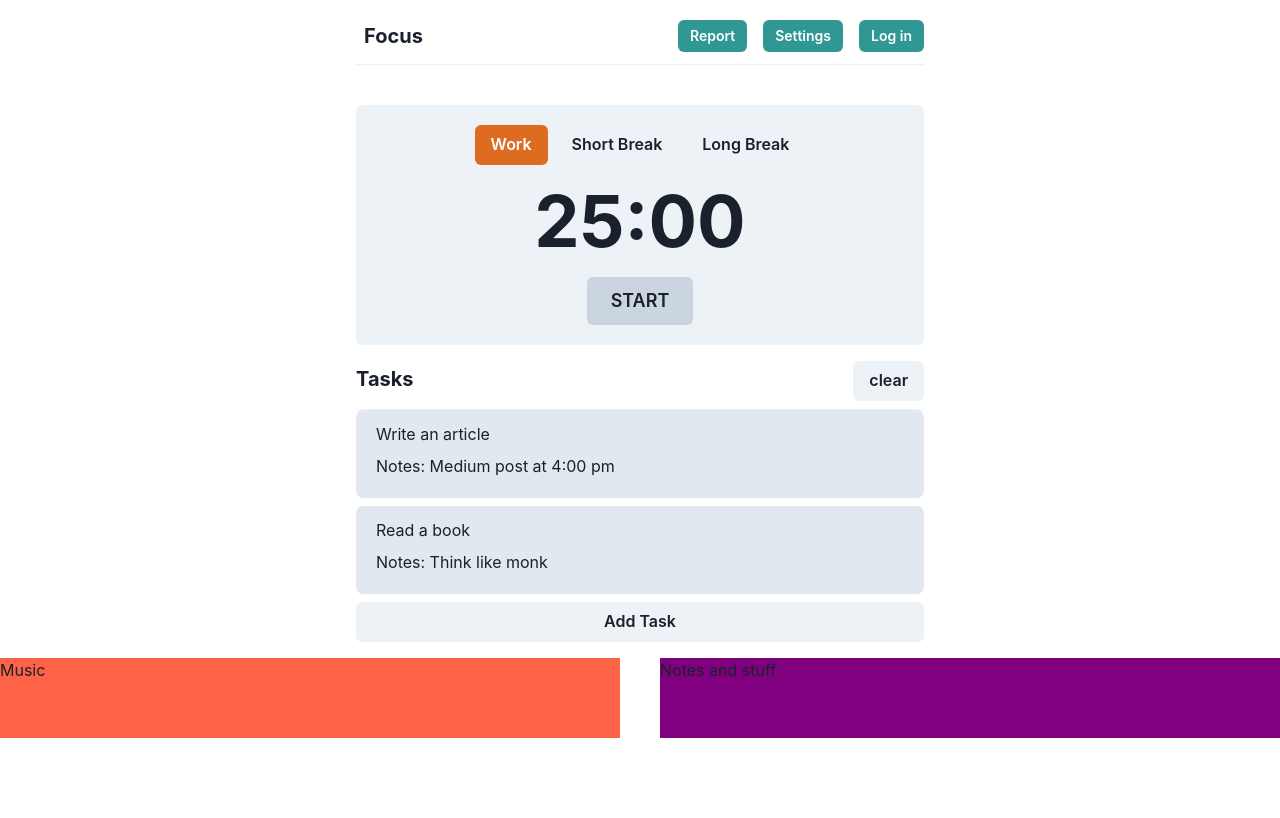
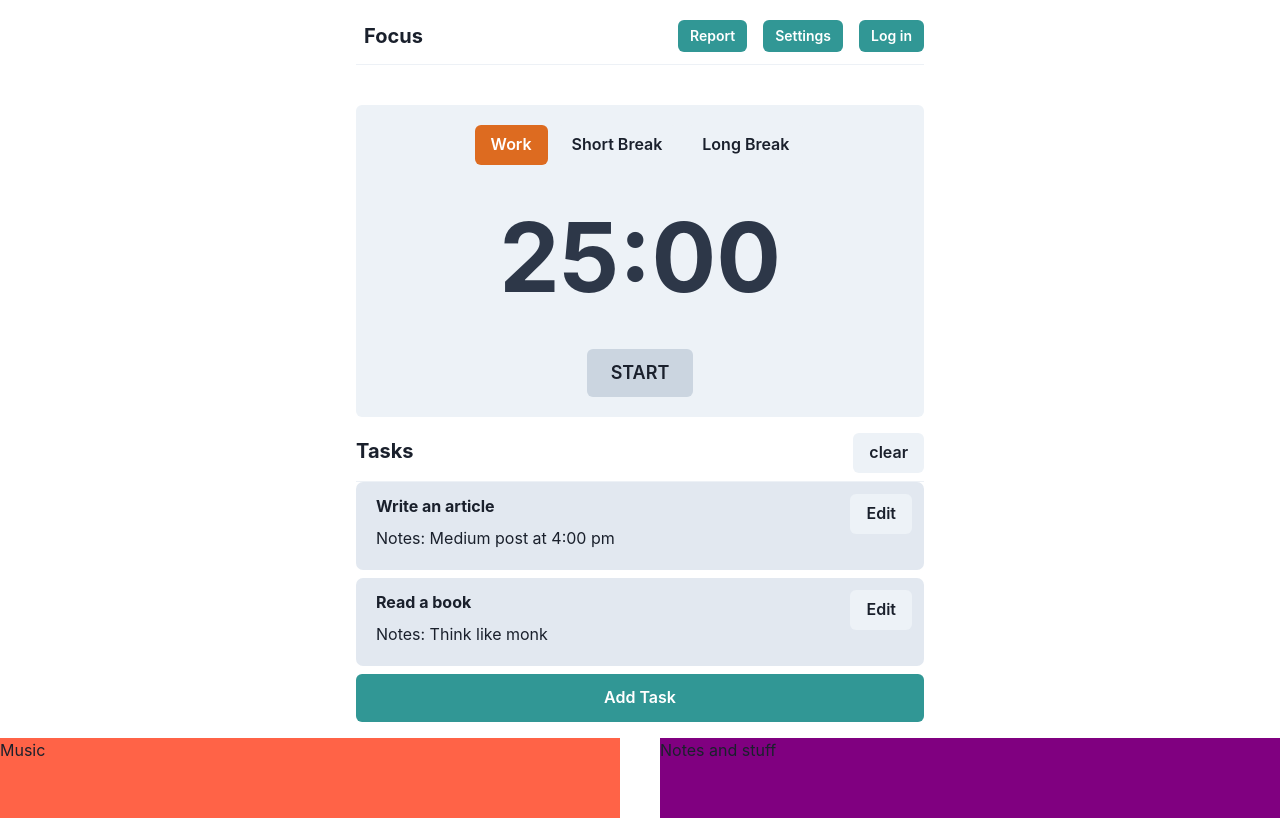
Before and after one commit to neutr0nian/focused, a React (Vite) app: page / in a window 1280 px wide. Built offline with nearby package versions, Linux system fonts and the light colour scheme.

Commit message:
added tasks CRU functionality

```diff
--- /dev/null
+++ b/src/components/AddTask.jsx
@@ -0,0 +1,67 @@
+import {
+  Box,
+  Input,
+  VStack,
+  Textarea,
+  Spacer,
+  Button,
+  Flex,
+  ButtonGroup,
+} from "@chakra-ui/react";
+import React from "react";
+
+const AddTask = ({ editForm, inputs, handleChange, addTask, hideForm }) => {
+  console.log(inputs);
+  return (
+    <Box bg="gray.100" border="1px gray" mb={2} borderRadius={7} p={4}>
+      <VStack align="stretch">
+        <Input
+          placeholder="What are you working on?"
+          bg="white"
+          name="name"
+          value={inputs.name}
+          onChange={handleChange}
+        ></Input>
+        <Textarea
+          placeholder="Add note"
+          name="note"
+          bg="white"
+          value={inputs.note}
+          onChange={handleChange}
+        ></Textarea>
+        <Flex>
+          <ButtonGroup>
+            <Button
+              hidden={editForm.value}
+              colorScheme="teal"
+              color="white"
+              onClick={() => addTask(inputs)}
+            >
+              Add
+            </Button>
+            <Button
+              hidden={!editForm.value}
+              colorScheme="teal"
+              color="white"
+              onClick={() => editForm.handle(inputs)}
+            >
+              Save
+            </Button>
+          </ButtonGroup>
+          <Spacer />
+          <Button
+            colorScheme="red"
+            color="white"
+            onClick={() => {
+              editForm.value ? editForm.handle() : hideForm(false);
+            }}
+          >
+            Cancel
+          </Button>
+        </Flex>
+      </VStack>
+    </Box>
+  );
+};
+
+export default AddTask;
--- a/src/components/Navbar.jsx
+++ b/src/components/Navbar.jsx
@@ -2,15 +2,12 @@ import {
   Box,
   Button,
   ButtonGroup,
-  Center,
-  Container,
   Divider,
   Flex,
   Heading,
   Spacer,
 } from "@chakra-ui/react";
 import React from "react";
-import Timer from "./Timer";
 
 const Navbar = () => {
   return (
--- a/src/components/Tasks.jsx
+++ b/src/components/Tasks.jsx
@@ -1,8 +1,6 @@
 import {
   Box,
   Button,
-  ButtonGroup,
-  Center,
   Divider,
   Flex,
   Heading,
@@ -13,40 +11,80 @@ import {
   VStack,
 } from "@chakra-ui/react";
 import React, { useState } from "react";
+import AddTask from "./AddTask";
 
 const Tasks = () => {
   const [tasks, setTasks] = useState([
     {
+      id: "1",
       name: "Write an article",
       note: "Medium post at 4:00 pm",
     },
     {
+      id: "2",
       name: "Read a book",
       note: "Think like monk",
     },
   ]);
 
   const [showForm, setShowForm] = useState(false);
+  const [editForm, setEditForm] = useState({
+    value: false,
+    id: "",
+  });
 
-  const [inputs, setInputs] = useState({ name: "", note: "" });
+  const [inputs, setInputs] = useState({ id: "", name: "", note: "" });
+
+  const handleClearTasks = () => {
+    setTasks([]);
+  };
 
   const handleAddTasks = (task) => {
-    setTasks([...tasks, task]);
+    setTasks([...tasks, { id: String(tasks.length + 1), ...task }]);
+    setInputs({ id: "", name: "", note: "" });
   };
 
+  const handleChange = (e) => {
+    if (e.target.name === "name")
+      setInputs({ ...inputs, name: e.target.value });
+    else {
+      setInputs({ ...inputs, note: e.target.value });
+    }
+  };
+
+  const handleEditForm = (values) => {
+    if (values) {
+      let updatedTasks = tasks.map((task) => {
+        if (task.id == values.id) {
+          console.log("found the task", task);
+          task.name = values.name;
+          task.note = values.note;
+        }
+        return task;
+      });
+      setTasks(updatedTasks);
+    }
+
+    setEditForm({ value: false, id: "" });
+    setInputs({ id: "", name: "", note: "" });
+  };
   return (
     <Box mt={4}>
       <Flex alignItems="baseline" mb={2}>
         <Heading size="md">Tasks</Heading>
         <Spacer />
-        <Button>clear</Button>
+        <Button onClick={() => handleClearTasks()}>clear</Button>
       </Flex>
       <Divider />
       <VStack align="stretch">
         {tasks.length &&
           tasks.map((task) => (
-            <Box p={3} bg="gray.200" borderRadius={7}>
-              <Text ml={2} size="md">
+            <>
+              {editForm?.id !== task?.id && (
+                <Box p={3} bg="gray.200" borderRadius={7} key={task.id}>
+                  <Flex>
+                    <Box>
+                      <Text ml={2} size="md" as="b">
                         {task.name}
                       </Text>
                       {task.note && (
@@ -55,35 +93,47 @@ const Tasks = () => {
                         </>
                       )}
                     </Box>
+                    <Spacer />
+                    <Button
+                      onClick={() => {
+                        setInputs(task);
+                        setEditForm({ value: true, id: task.id });
+                      }}
+                    >
+                      Edit
+                    </Button>
+                  </Flex>
+                </Box>
+              )}
+              {editForm.id === task.id && (
+                <AddTask
+                  editForm={{ ...editForm, handle: handleEditForm }}
+                  inputs={inputs}
+                  handleChange={handleChange}
+                  addTask={handleAddTasks}
+                  hideForm={setShowForm}
+                />
+              )}
+            </>
           ))}
 
         {showForm && (
-          <Box bg="gray.100" border="1px gray" mb={2} borderRadius={7} p={4}>
-            <VStack align="stretch">
-              <Input
-                placeholder="What are you working on?"
-                bg="white"
-                onChange={() => setInputs()}
-              ></Input>
-              <Textarea placeholder="Add note" bg="white"></Textarea>
-              <Flex>
-                <Button bg="teal.400" color="white">
-                  Add
+          <AddTask
+            editForm={false}
+            inputs={inputs}
+            handleChange={handleChange}
+            addTask={handleAddTasks}
+            hideForm={setShowForm}
+          />
+        )}
+        {!showForm && !editForm.value && (
+          <Button
+            h={12}
+            colorScheme="teal"
+            onClick={() => setShowForm(!showForm)}
+          >
+            Add Task
           </Button>
-                <Spacer />
-                <Button
-                  bg="red.400"
-                  color="white"
-                  onClick={() => setShowForm(false)}
-                >
-                  Cancel
-                </Button>
-              </Flex>
-            </VStack>
-          </Box>
-        )}
-        {!showForm && (
-          <Button onClick={() => setShowForm(!showForm)}>Add Task</Button>
         )}
       </VStack>
     </Box>
--- a/src/components/Timer.jsx
+++ b/src/components/Timer.jsx
@@ -3,9 +3,9 @@ import {
   Button,
   ButtonGroup,
   Center,
-  Container,
   Flex,
   Heading,
+  Text,
 } from "@chakra-ui/react";
 import React, { useState } from "react";
 import Tasks from "./Tasks";
@@ -39,9 +39,9 @@ const Timer = () => {
         </Center>
         <Box>
           <Center mb={5} mt={5}>
-            <Heading size="4xl" color="gray.800">
+            <Text fontSize="8xl" as="b" color="gray.700">
               {time}
-            </Heading>
+            </Text>
           </Center>
           <Center>
             <Button size="lg" bg="gray.300">
--- a/src/components/index.js
+++ b/src/components/index.js
@@ -1,3 +1,4 @@
 export { default as Navbar } from "./Navbar";
 export { default as Timer } from "./Timer";
 export { default as Tasks } from "./Tasks";
+export { default as AddTasks } from "./AddTask";
```
Also changed, not shown: src/App.jsx (+1 -9 lines). Lines whose indentation alone changed are shown as unchanged.
